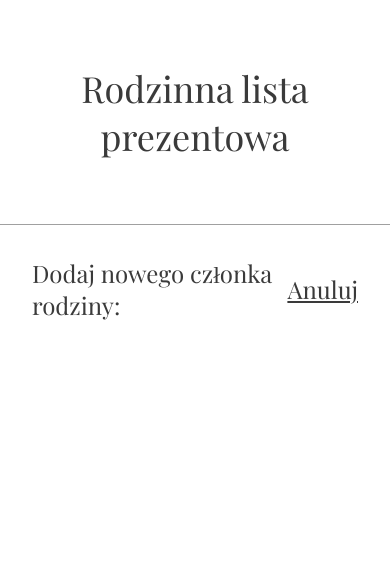
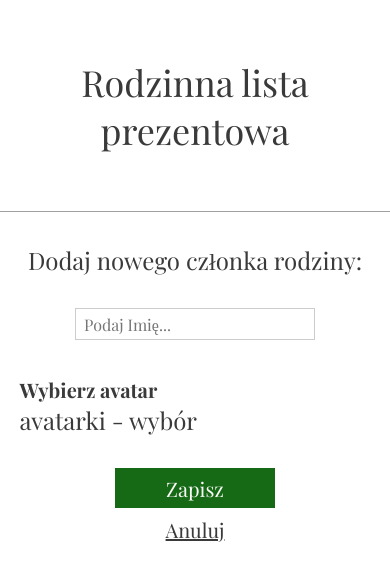
Before and after one commit to zuzannagasior/family-wishlist, a React (Create React App) app in the folder family-wishlist/: page / in a window 390 px wide. Both pictures are taken after a click on the button 203 px from the left and 657 px from the top of the page. Shown: the top 580 px of the page. Built offline with nearby package versions, Linux system fonts and the light colour scheme; a web font is replaced by a local one.

Commit message:
add family member section changes

```diff
--- a/family-wishlist/src/components/AddFamilyMember.js
+++ b/family-wishlist/src/components/AddFamilyMember.js
@@ -18,8 +18,15 @@ const AddFamilyMember = (props) => {
             }
             {!!props.addFamilyMember &&
                 <div className="add-cont-second">
-                    <span>Dodaj nowego członka rodziny: </span>
-                    <NavLink to="/" onClick={props.onClick}>Anuluj</NavLink>
+                    <span>Dodaj nowego członka rodziny:</span>
+                    <input type="text" name="inputUsername" value={props.newUser} onChange={props.onChange} className="custom-log-input" placeholder="Podaj Imię..." />
+                    <div className="choose-avatar-cont">
+                        <span className="title-choose-av">Wybierz avatar</span>
+                        <div>avatarki - wybór</div>
+                    </div>
+                    <div className="add-btn-group">
+                        <button className="save-avatar-btn">Zapisz</button><NavLink to="/" onClick={props.onClick} className="add-cancel">Anuluj</NavLink>
+                    </div>
                 </div>
             }
         </>
--- a/family-wishlist/src/components/SelectUser.js
+++ b/family-wishlist/src/components/SelectUser.js
@@ -20,7 +20,7 @@ const userSelectStyle = {
     }),
     control: (provided, state) => ({
         ...provided,
-        outline: state.isFocused ? "none" : "none",
+        outline: state.isFocused ? "1px solid #A0A0A0" : "none",
         borderRadius: 0,
         borderColor: state.isFocused ? "#A0A0A0" : "#ccc",
         backgroundColor: "#fafafa",
@@ -54,12 +54,12 @@ const userSelectStyle = {
 const SelectUser = (props) => {
     return (
         <>
-            <div className="log-icon-cont">
+            <div className={"log-icon-cont "  + (props.addFamilyMember && "display-none")}>
                 <img className="icon-login" alt="userIcon" src={user} />
                 <img className="icon-login" alt="giftIcon" src={gift} />
             </div>
-            <span className="browse-span">Przeglądaj jako:</span>
-            <div className="user-sel-cont">
+            <span className={"browse-span "  + (props.addFamilyMember && "display-none")}>Przeglądaj jako:</span>
+            <div className={"user-sel-cont "  + (props.addFamilyMember && "display-none")}>
                 <Select
                     styles={userSelectStyle}
                     onChange={props.onChange}
--- a/family-wishlist/src/pages/Login.js
+++ b/family-wishlist/src/pages/Login.js
@@ -10,18 +10,24 @@ class Login extends React.Component {
     }
     state = {
         user: "Gość",
+        newUser: "",
         addFamilyMember: 0
     }
 
-    handleChange = (u) => {
-        this.setState({
-            user: u
-        });
+    handleSelectChange = (u) => {
+        this.setState({user: u});
+    }
+
+    handleInputChange = (e) => {
+        this.setState({newUser: e.target.value});
     }
 
     handleClick = () => {
         this.setState((prevState) => {
-            return { addFamilyMember: !prevState.addFamilyMember }
+            return {
+                addFamilyMember: !prevState.addFamilyMember,
+                newUser: ""
+            }
         });
     }
 
@@ -30,14 +36,11 @@ class Login extends React.Component {
             <>
                 <header className="login-header">Rodzinna lista prezentowa</header>
                 <main className="login-main">
-                    {/* {!this.state.addFamilyMember && <section className="section-select-user">
-                        <SelectUser onChange={this.handleChange} user={this.state.user} />
-                    </section>} */}
-                    <section className={"section-select-user " + (this.state.addFamilyMember && "hide")}>
-                        <SelectUser onChange={this.handleChange} user={this.state.user} />
+                    <section className={"section-select-user "  + (this.state.addFamilyMember && "hide")}>
+                        <SelectUser onChange={this.handleSelectChange} user={this.state.user} addFamilyMember={this.state.addFamilyMember} />
                     </section>
-                    <section className="section-add-f-member">
-                        {<AddFamilyMember onClick={this.handleClick} addFamilyMember={this.state.addFamilyMember} />}
+                    <section className={"section-add-f-member"}>
+                        {<AddFamilyMember onClick={this.handleClick} onChange={this.handleInputChange} addFamilyMember={this.state.addFamilyMember} newUser={this.state.newUser} />}
                     </section>
                 </main>
             </>
--- a/family-wishlist/src/styles/Login.css
+++ b/family-wishlist/src/styles/Login.css
@@ -25,13 +25,16 @@
     background-color: #EAEAEA;
     border-top: 1px solid #A0A0A0;
     border-bottom: 1px solid #A0A0A0;
+}
+
+.hide {
+    min-height: 0;
+    border-bottom: 0;
     transition: .2s;
 }
 
-.hide {
-    /* transform: translateY(-500px);
-    order: 2; */
-display: none;
+.display-none {
+    display: none !important;
 }
 
 .log-icon-cont {
@@ -65,9 +68,6 @@ display: none;
     background-color: #176A15;
     border: none;
     cursor: pointer;
-    border-top: 1px solid #EAEAEA;
-    border-bottom: 1px solid #EAEAEA;
-    border-right: 1px solid #EAEAEA;
     transition: .1s;
 }
 .go-home-btn:hover {
@@ -84,6 +84,7 @@ display: none;
 
 .section-add-f-member {
     width: 100%;
+    background-color: white;
 }
 
 .add-cont-first {
@@ -127,31 +128,107 @@ display: none;
 .add-cont-second {
     width: 100%;
     display: flex;
+    flex-direction: column;
     justify-content: center;
     align-items: center;
     padding: 32px;
-    font-size: 24px;
-    border-top: 1px solid #A0A0A0;
+    font-size: 32px;
+    text-align: center;
+}
+
+.custom-log-input {
+    width: 240px;
+    height: 32px;
+    padding: 5px 8px;
+    border: 1px solid #ccc;
+    font-size: 16px;
+    margin-top: 32px;
+    margin-bottom: 32px;
+    margin-right: 8px;
+    margin-left: 8px;
+}
+
+.custom-log-input:focus {
+    outline: 1px solid #A0A0A0;
+}
+
+.choose-avatar-cont {
+    width: 40vw;
+    margin-bottom: 32px;
+    text-align: left;
+
+}
+
+.title-choose-av {
+    font-size: 20px;
+    font-weight: bold;
+    margin-bottom: 16px;
+}
+
+.add-btn-group {
+    display: flex;
+    align-items: center;
+    transform: translateX(45px);
+}
+
+.save-avatar-btn {
+    width: 160px;
+    height: 40px;
+    background-color: #176A15;
+    color: #fafafa;
+    border: none;
+    font-size: 20px;
+    cursor: pointer;
+}
+
+.save-avatar-btn:hover {
+    background-color: rgba(22, 106, 21, 0.8);
+}
+
+.save-avatar-btn:focus {
+    outline: none;
+}
+
+.add-cancel {
+    font-size: 20px;
+    margin-left: 16px;
+}
+.add-cancel:hover {
+    color: #AD3838;
 }
 
 @media (max-width: 992px) {
     .login-header {
         font-size: 64px;
     }
+    .choose-avatar-cont {
+        width: 60vw;
+    }
   }
 
 @media (max-width: 768px) {
     .login-header {
         font-size: 56px;
+        padding-top: 32px;
+        padding-bottom: 32px;
     }
     .browse-span {
         font-size: 24px;
+    }
+    .add-cont-second {
+        font-size: 24px;
+        padding-left: 8px;
+        padding-right: 8px;
+    }
+    .choose-avatar-cont {
+        width: 60vw;
     }
   }
 
 @media (max-width: 540px) {
     .login-header {
         font-size: 36px;
+
     }
     .add-cont-first {
         flex-direction: column;
@@ -160,4 +237,16 @@ display: none;
     .add-user-btn {
         margin-top: 16px;
     }
+    .choose-avatar-cont {
+        width: 90vw;
+    }
+    .add-btn-group {
+        flex-direction: column;
+        transform: none;
+    }
+    .add-cancel {
+        margin-top: 8px;
+        margin-left: 0;
+    }
+
   }
```
